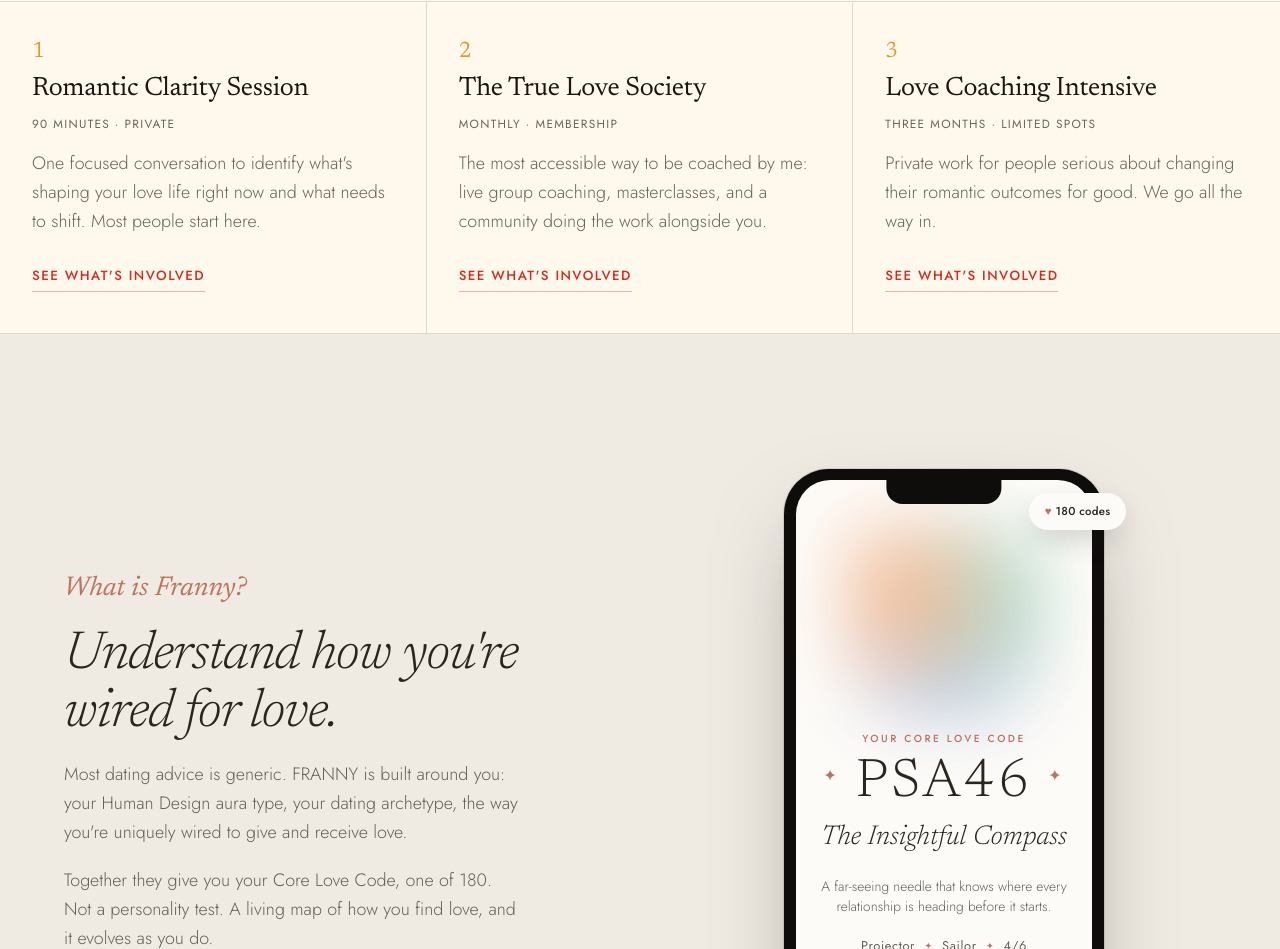
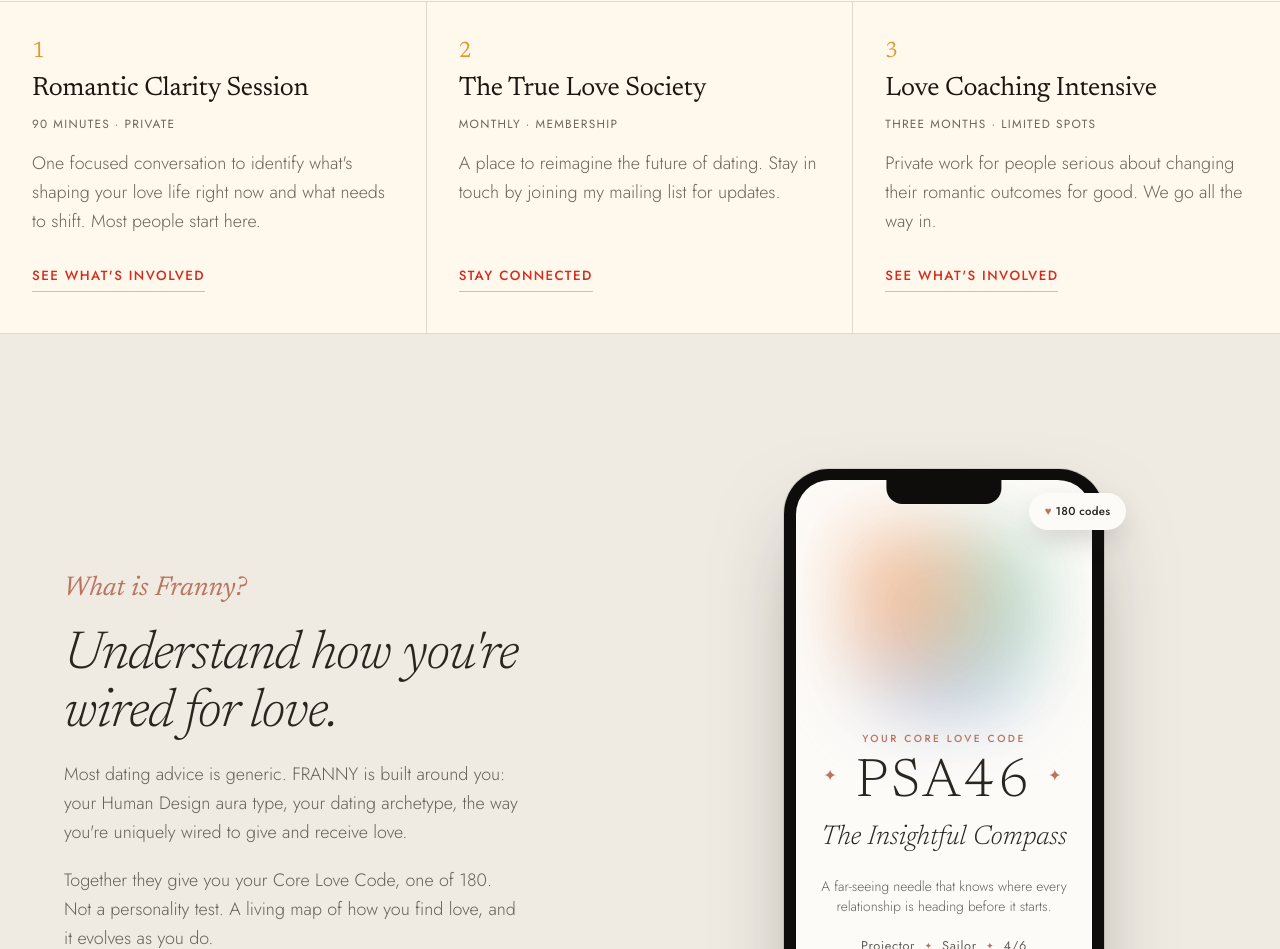
Before and after one commit to dearfranny/www.francescahogi.com, a Next.js app: page / in a window 1280 px wide. Shown: the part 2105-3054 px from the top of the page. Built offline with nearby package versions, Linux system fonts and the light colour scheme.

Commit message:
Updated homepage - TLS section

```diff
--- a/app/page.js
+++ b/app/page.js
@@ -89,8 +89,9 @@ export default function Home() {
       <span className="offer-num">2</span>
       <h3>The True Love Society</h3>
       <span className="spec">Monthly · membership</span>
-      <p>The most accessible way to be coached by me: live group coaching, masterclasses, and a community doing the work alongside you.</p>
-      <a className="link" href="https://www.patreon.com/c/truelovesociety" target="_blank" rel="noopener">See what's involved</a>
+      <p>A place to reimagine the future of dating. Stay in touch by joining my mailing list for updates.</p>
+{/* ORIGINAL TLS CTA <a className="link" href="https://www.patreon.com/c/truelovesociety" target="_blank" rel="noopener">See what's involved</a> */}
+{/* TEMPORARY TLS CTA */}<a className="link" href="#news">Stay connected</a>
     </div>
     <div className="offer">
       <span className="offer-num">3</span>
```
